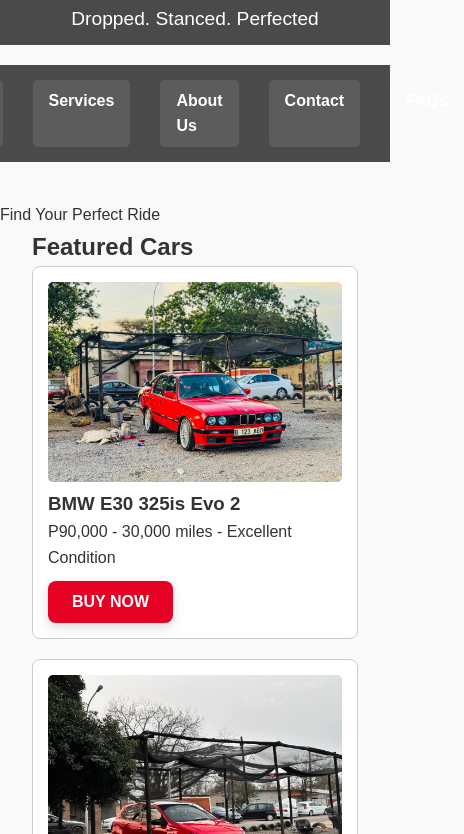
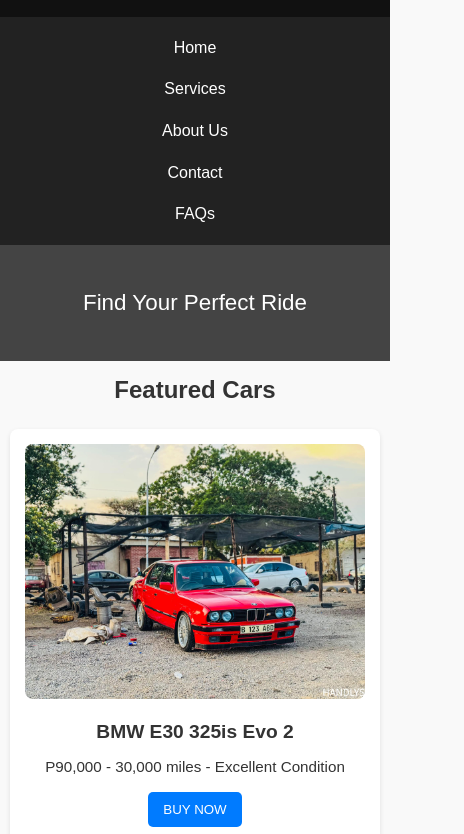
Before and after one commit to jabba15/WMD-Assignment, a plain HTML site: page index.html in a window 390 px wide. Shown: the part 110-944 px from the top of the page, 464 px wide, since content can reach past the window. Drawn offline with Linux system fonts and the light colour scheme; a small style sheet from the web is missing.

Commit message:
Update index.css

```diff
--- a/index.css
+++ b/index.css
@@ -1,163 +1,177 @@
-/* ===== GLOBAL RESET & BASE ===== */
+/* Global Reset and Base Styles */
 * {
+  box-sizing: border-box;
   margin: 0;
   padding: 0;
-  box-sizing: border-box;
-}
-
-html {
-  scroll-behavior: smooth;
-  font-size: 16px;
 }
 
 body {
-  font-family: 'Arial', sans-serif;
-  background: #f9f9f9;
+  font-family: Arial, sans-serif;
+  line-height: 1.6;
+  background-color: #f9f9f9;
   color: #333;
-  line-height: 1.6;
-  overflow-x: hidden;
-  position: relative;
 }
 
-/* ===== LIVE WALLPAPER FIX ===== */
-#bg-video {
-  position: fixed;
-  top: 0;
-  left: 0;
-  width: 100%;
-  height: 100%;
-  object-fit: cover;
-  z-index: -1;
-}
-
-.overlay {
-  position: relative;
-  z-index: 1;
+header {
+  background-color: #111;
   color: white;
-  min-height: 100vh;
-  backdrop-filter: brightness(0.7);
-  padding: 2rem;
-}
-
-/* ===== HEADER ===== */
-header {
-  background-color: rgba(0, 0, 0, 0.7);
-  padding: 40px 20px 10px;
+  padding: 20px 0;
   text-align: center;
-  color: white;
 }
 
 header h1 {
-  margin: 0;
-  font-size: 2.5em;
+  margin-bottom: 10px;
+  font-size: 2.5rem;
 }
 
-header p {
-  margin-top: 10px;
-  font-size: 1.2em;
-}
-
-/* ===== NAVIGATION ===== */
 nav {
-  background-color: rgba(30, 30, 30, 0.8);
   display: flex;
   justify-content: center;
-  gap: 30px;
-  padding: 15px;
-  margin-top: 20px;
-  margin-bottom: 40px;
+  flex-wrap: wrap;
+  background-color: #222;
+  padding: 10px;
 }
 
 nav a {
   color: white;
   text-decoration: none;
-  font-weight: bold;
-  padding: 8px 16px;
-  background-color: rgba(255, 255, 255, 0.1);
-  border-radius: 5px;
-  transition: background-color 0.3s, transform 0.2s;
+  padding: 10px 15px;
+  transition: background 0.3s;
 }
 
 nav a:hover {
-  background-color: rgba(255, 255, 255, 0.3);
-  transform: scale(1.05);
+  background-color: #444;
 }
 
-/* ===== CAR GRID ===== */
-.container {
-  max-width: 1400px;
-  margin: 0 auto;
-  padding: 0 2rem;
+.hero {
+  background-color: #444;
+  color: white;
+  text-align: center;
+  padding: 60px 20px;
+  font-size: 2rem;
 }
 
+.container {
+  max-width: 1200px;
+  margin: auto;
+  padding: 20px;
+}
+
+.section {
+  margin-bottom: 40px;
+}
+
+.section h2 {
+  text-align: center;
+  margin-bottom: 20px;
+  font-size: 2rem;
+}
+
+/* Responsive Grid for Cars */
 .car-grid {
   display: grid;
-  grid-template-columns: repeat(4, 1fr);
+  grid-template-columns: repeat(auto-fit, minmax(250px, 1fr));
   gap: 20px;
 }
 
 .car {
-  background: white;
+  background-color: white;
   padding: 15px;
-  border: 1px solid #ccc;
   border-radius: 8px;
-  transition: transform 0.3s ease, box-shadow 0.3s ease;
+  box-shadow: 0 2px 5px rgba(0, 0, 0, 0.1);
+  text-align: center;
 }
 
 .car img {
   width: 100%;
-  height: 200px;
-  object-fit: cover;
-  border-radius: 5px;
+  height: auto;
+  border-radius: 8px;
+  margin-bottom: 10px;
 }
 
-.car:hover {
-  transform: scale(1.02);
-  box-shadow: 0 4px 10px rgba(0, 0, 0, 0.2);
+.car h3 {
+  font-size: 1.2rem;
+  margin-bottom: 8px;
 }
 
-/* ===== BUTTONS ===== */
-button,
-.car a button,
-.btn {
-  background-color: #e60023;
-  color: #fff;
-  border: none;
-  padding: 12px 24px;
-  font-size: 16px;
-  font-weight: bold;
-  border-radius: 8px;
-  cursor: pointer;
-  transition: all 0.3s ease;
-  margin-top: 10px;
-  box-shadow: 0 4px 12px rgba(0, 0, 0, 0.15);
-  text-decoration: none;
-  display: inline-block;
+.car p {
+  font-size: 0.95rem;
+  margin-bottom: 12px;
 }
 
-button:hover,
-.car a button:hover,
-.btn:hover {
-  background-color: #cc001f;
-  transform: scale(1.05);
-  box-shadow: 0 6px 16px rgba(0, 0, 0, 0.2);
+.car button {
+  background-color: #007bff;
+  border: none;
+  padding: 10px 15px;
+  color: white;
+  cursor: pointer;
+  border-radius: 5px;
+  transition: background-color 0.3s;
 }
 
-/* ===== RESPONSIVE FIXES ===== */
-@media (max-width: 1200px) {
-  .car-grid {
-    grid-template-columns: repeat(3, 1fr);
+.car button:hover {
+  background-color: #0056b3;
+}
+
+/* Footer */
+footer {
+  background-color: #111;
+  color: white;
+  text-align: center;
+  padding: 20px 10px;
+}
+
+.social-icons {
+  margin-top: 10px;
+}
+
+.social-icons a {
+  margin: 0 10px;
+  color: white;
+  font-size: 1.5rem;
+  transition: color 0.3s;
+}
+
+.social-icons a:hover {
+  color: #007bff;
+}
+
+/* Responsive Design */
+@media screen and (max-width: 768px) {
+  header h1 {
+    font-size: 2rem;
+  }
+
+  .hero {
+    font-size: 1.4rem;
+    padding: 40px 10px;
+  }
+
+  nav {
+    flex-direction: column;
+    align-items: center;
+  }
+
+  nav a {
+    padding: 8px;
+    font-size: 1rem;
+  }
+
+  .container {
+    padding: 10px;
+  }
+
+  footer {
+    text-align: center;
+  }
+
+  .section h2 {
+    font-size: 1.5rem;
   }
 }
 
-@media (max-width: 768px) {
+@media screen and (min-width: 769px) and (max-width: 1024px) {
   .car-grid {
     grid-template-columns: repeat(2, 1fr);
   }
 }
-
-@media (max-width: 576px) {
-  .car-grid {
-    grid-template-columns: 1fr;
-  }
-}
```
